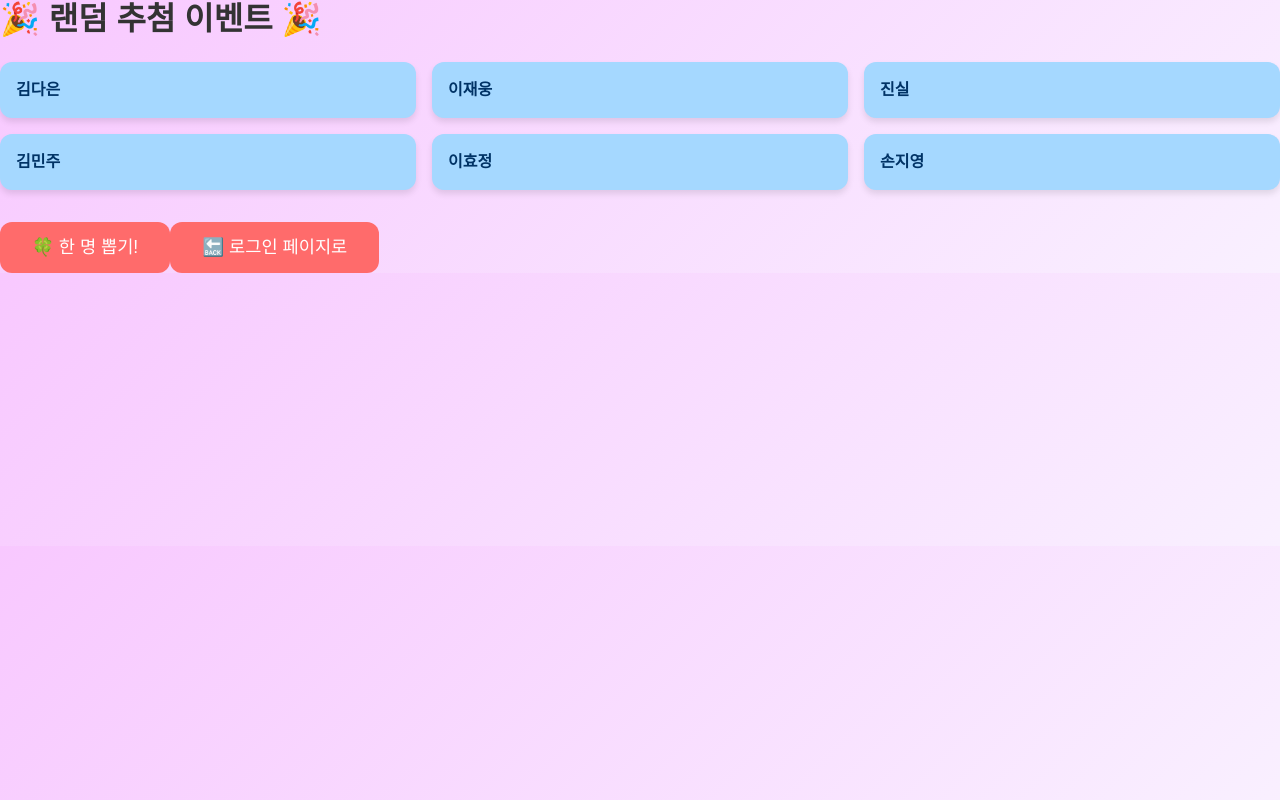
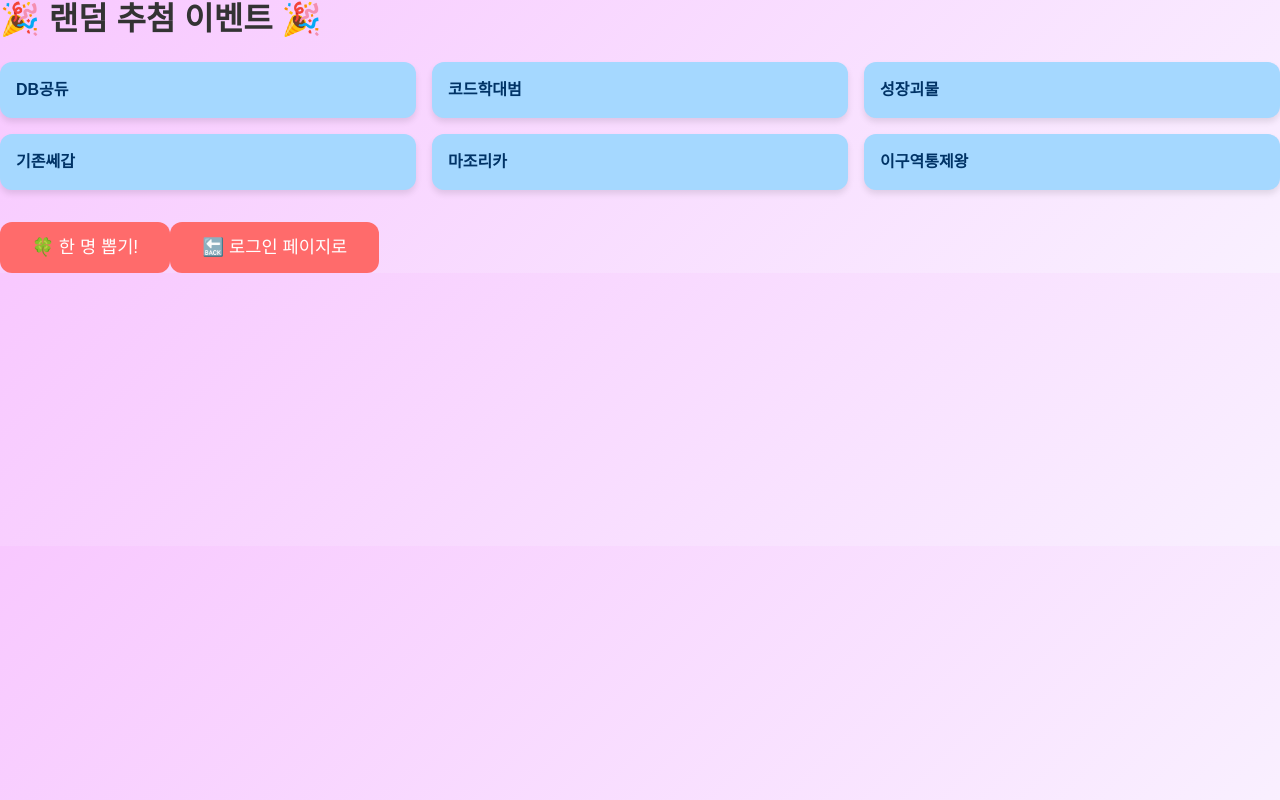
Before and after one commit to ww5702/login-frontend, a Vue app: page /jaeung/home in a window 1280 px wide. Built offline with nearby package versions, Linux system fonts and the light colour scheme.

Commit message:
feat : 별명 추가

```diff
--- a/src/jaeung/views/HomePage.vue
+++ b/src/jaeung/views/HomePage.vue
@@ -30,7 +30,7 @@
   import { useRouter } from 'vue-router'
   const router = useRouter()
 
-  const users = ['김다은', '이재웅', '진실', '김민주', '이효정', '손지영']
+  const users = ['DB공듀', '코드학대범', '성장괴물', '기존쎄갑', '마조리카', '이구역통제왕']
   const selectedIndex = ref(null)
 
   const pickRandom = () => {
```
